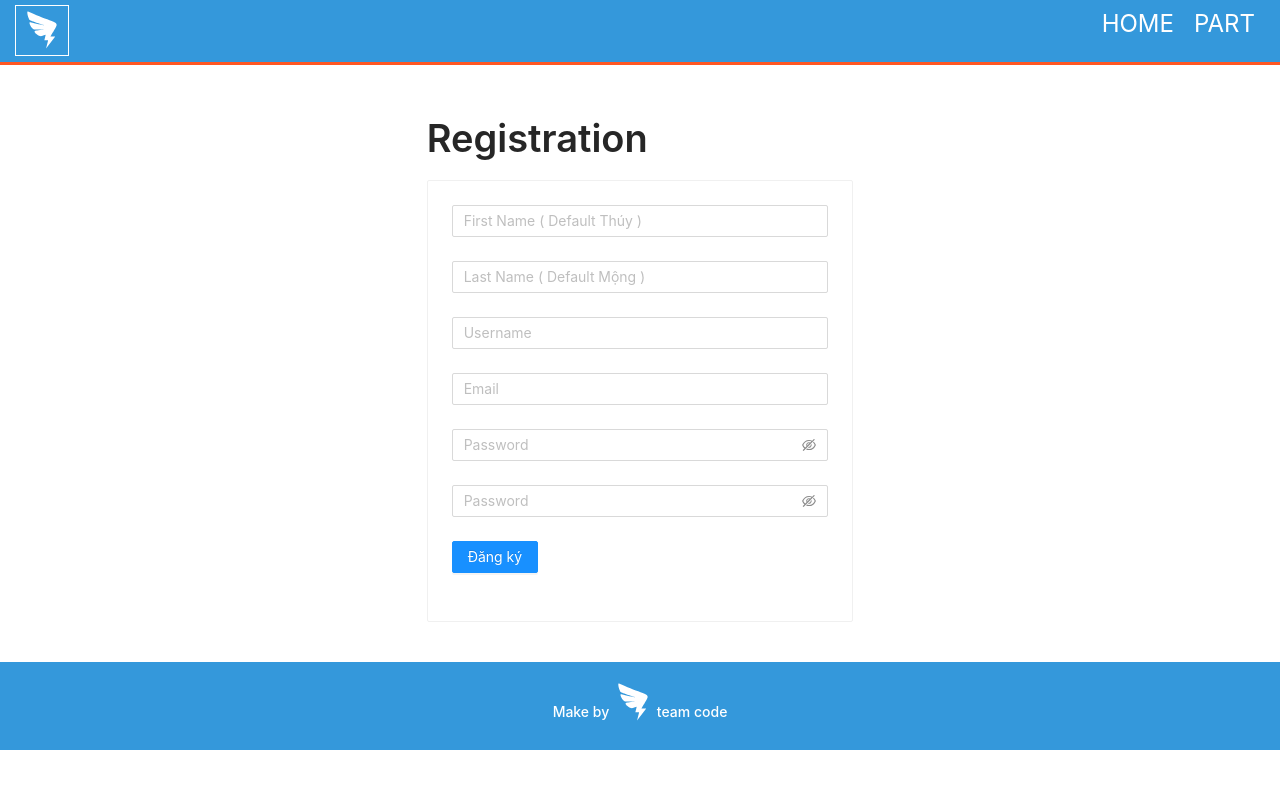
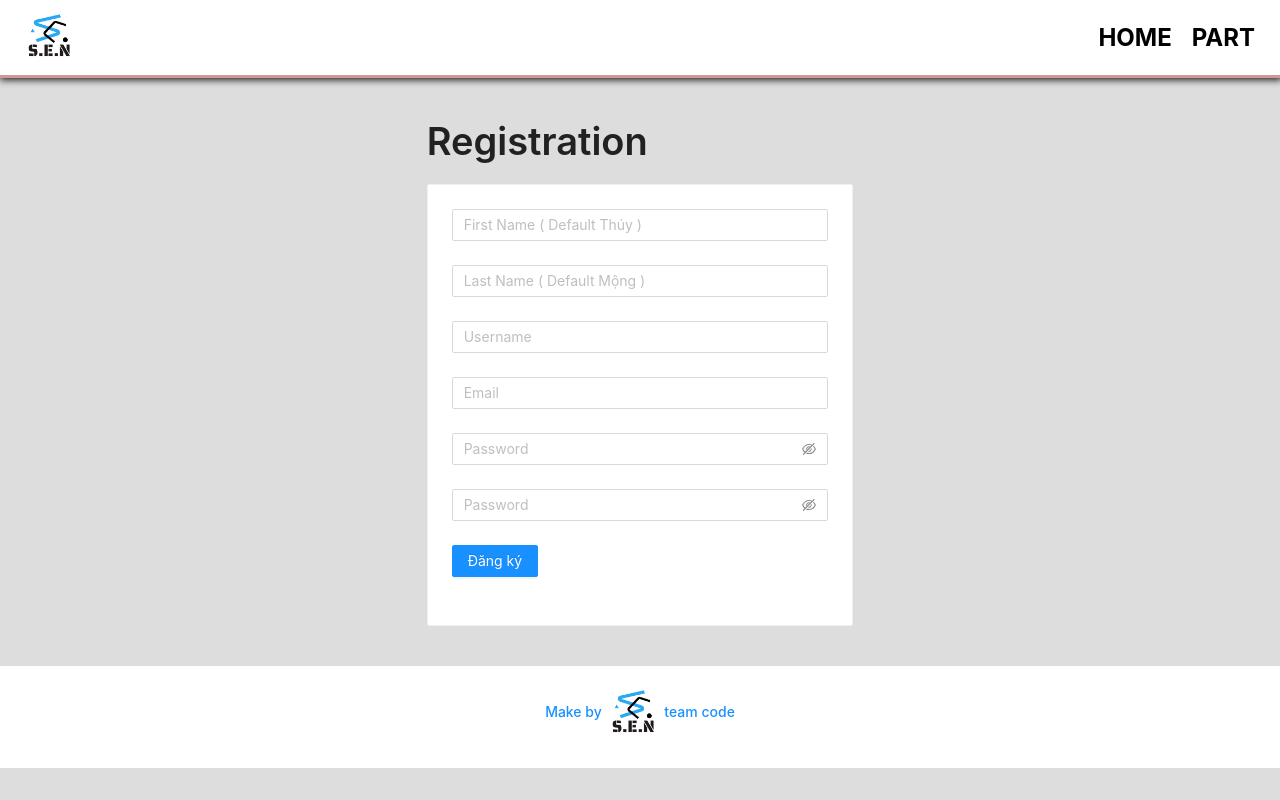
Before and after one commit to cusen11/codeteam, a React (Create React App) app in the folder client/: page /registration in a window 1280 px wide. Built offline with nearby package versions, Linux system fonts and the light colour scheme.

Commit message:
delete post

```diff
--- a/client/src/Action/posts.js
+++ b/client/src/Action/posts.js
@@ -226,7 +226,7 @@ export const GetAllPostPagination = async (token,dispatch ,page,limit) =>{
         error(err.response.data.msg)
     }
 }
-export const removePostById = async(token, id, dispatch) => {
+export const removePostById = async(token, id, dispatch,page,limit) => {
     try {
         const config={
             headers:{
@@ -235,8 +235,10 @@ export const removePostById = async(token, id, dispatch) => {
         }
         if (window.confirm('Bạn có chắc chắn xóa?')){
             const res = await axios.delete(`/api/posts/${id}`,config)
-            dispatch(GetPostByUser(res))
+            GetAllPostPagination(token, dispatch,page,limit)
         }
+
+
 
     } catch (err) {
         error(err.response.data.msg)
--- a/client/src/Component/CreatePost.jsx
+++ b/client/src/Component/CreatePost.jsx
@@ -18,6 +18,7 @@ function CreatePost({dataToken,limit}) {
         }
         CreatePostAPI(newValue,token,dispatch,limit)
         form.resetFields();
+        setValue('')
 
     };
     const modules = {
@@ -43,7 +44,7 @@ function CreatePost({dataToken,limit}) {
                     <Row justify='end' wrap='wrap' gutter={[8, 8]}>
                         <Col md={24} xs={24}>
                             <Form.Item name="customer" style={{margin: '0'}}>
-                                <Input placeholder='Customer'/>
+                                <Input placeholder='Tên dự án / Tên khách hàng VD: VMN-COD-00011 / Ozawa Biladen'/>
                             </Form.Item>
 
                         </Col>
--- /dev/null
+++ b/client/src/Component/DeletePost.jsx
@@ -0,0 +1,21 @@
+import { DeleteOutlined } from '@ant-design/icons';
+import { Button, Popover } from 'antd';
+import React from 'react';
+import { useDispatch } from 'react-redux';
+import { removePostById } from '../Action/posts';
+
+
+function DeletePost(props) {
+    const {data,token,page, limit} = props;
+    const dispatch = useDispatch()
+    return (
+        <Popover content="Xóa">
+            <Button onClick={()=>removePostById(token, data._id, dispatch,page,limit)}
+                type="text"
+                icon={<DeleteOutlined style={{color:'red'}}  />}
+                size='large'/>
+        </Popover>
+    );
+}
+
+export default DeletePost;
--- a/client/src/Component/Footer.jsx
+++ b/client/src/Component/Footer.jsx
@@ -1,10 +1,11 @@
-import { DingdingOutlined } from '@ant-design/icons';
+import LOGO from '../Assets/Images/SEN-LOGO.png';
 import React from 'react';
+import { Link } from 'react-router-dom';
 
 function Footer() {
     return (
-        <div style={{background:'#3498db',padding:20,textAlign:'center',marginTop:40}}>
-            <h4 style={{color:'#fff'}}>Make by <DingdingOutlined style={{color: "#fff",fontSize:"40px"}} />  team code </h4>
+        <div style={{background:'#fff',padding:20,textAlign:'center',marginTop:40}}>
+            <h4 style={{color:'#000'}}><div><Link to='/' className='logo'>Make by <img width='55px' src={LOGO} alt="" /> team code </Link></div> </h4>
         </div>
     );
 }
--- a/client/src/Component/Header/Header.css
+++ b/client/src/Component/Header/Header.css
@@ -1,7 +1,8 @@
 .header{
-    margin: 0 0 50px 0;
-    background-color: #3498db;
-    border-bottom: 3px solid #ff5722;
+    margin: 0 0 40px 0;
+    background-color: #fff;
+    border-bottom: 3px solid #d39797;
+    box-shadow: 1px 1px 7px 1px #000d;
 }
 .header .logo{
     padding: 4px 6px;
@@ -19,13 +20,17 @@
     padding: 5px 10px;
     cursor: pointer;
     font-size: 24px;
-    color: #fff;
+    color: #000;
     text-transform: uppercase;
-    transition: all 0.2s;
+    transition: all 0.1s;
     position: relative;
+    font-weight: bold;
 }
 .header .nav li a:hover{
     position: relative;
-    left: 2px;
-    transition: all 0.2s;
+    transform: scale(1.05);
+    transition: all 0.1s;
 }
+.header .nav{
+    margin-bottom: 0;
+}
--- a/client/src/Component/Header/Header.jsx
+++ b/client/src/Component/Header/Header.jsx
@@ -1,7 +1,8 @@
 import React from 'react';
 import { Link } from 'react-router-dom';
-import { DingtalkOutlined, PoweroffOutlined } from '@ant-design/icons';
+import { PoweroffOutlined } from '@ant-design/icons';
 import './Header.css';
+import LOGO from '../../Assets/Images/SEN-LOGO.png';
 
 import { logout } from '../../reducers/Login';
 import { useDispatch, useSelector } from 'react-redux';
@@ -13,7 +14,7 @@ function Header() {
     return (
         <header className='header'>
             <div className="wrapper">
-                <div><Link to='/' className='logo'><DingtalkOutlined style={{color: "#fff",fontSize:"40px"}} /></Link></div>
+                <div><Link to='/' className='logo'><img width='55px' src={LOGO} alt="" /></Link></div>
                 <ul className='nav'>
                     <li><Link to='/'>Home</Link></li>
                     <li><Link to='/parts'>Part</Link></li>
--- a/client/src/Pages/HomePage.jsx
+++ b/client/src/Pages/HomePage.jsx
@@ -10,6 +10,7 @@ import LikePost from '../Component/LikePost';
 import AngryPost from '../Component/AngryPost';
 import NormalPost from '../Component/NormalPost';
 import CommentPost from '../Component/CommentPost';
+import DeletePost from '../Component/DeletePost';
 function HomePage() {
     const dispatch = useDispatch()
     const token = useSelector(state => state?.login)
@@ -80,6 +81,7 @@ function HomePage() {
                                         <AngryPost data={post} token={tokenKey} page={page} limit={limit}/>
                                         <NormalPost data={post} token={tokenKey} page={page} limit={limit}/>
                                         <CommentPost data={post.comment} token={tokenKey} limit={limit} id={post._id} dashboard={false}/>
+                                        <DeletePost data={post} token={tokenKey} page={page} limit={limit}/>
                                     </>
                             ]}
                             >
--- a/client/src/index.css
+++ b/client/src/index.css
@@ -57,3 +57,6 @@ li,a{
 .ant-card-actions form input{
   width: 100%;
 }
+body{
+  background-color: #ddd !important;
+}
```
Also changed, not shown: client/src/Assets/Images/SEN-LOGO.png (added).
